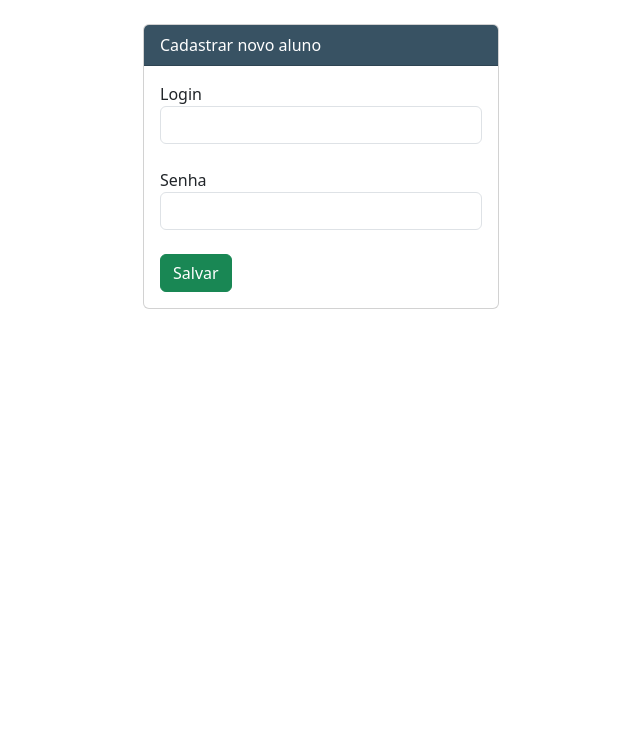
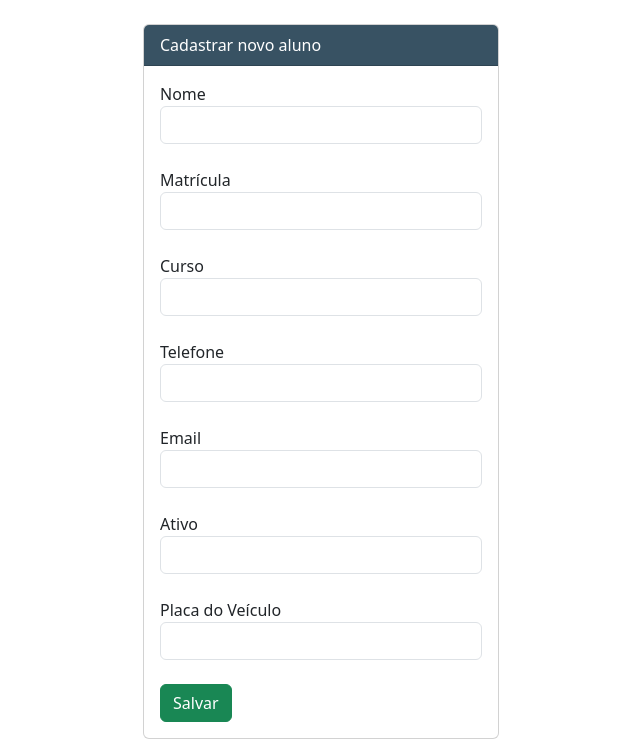
Before and after one commit to marcos01714/TCC, a PHP site: page /alunoNovo.php in a window 1280 px wide. Shown: the part 56-800 px from the top of the page, without its empty margins (319-959 px from the left). Run offline with PHP 8.4, Linux system fonts and the light colour scheme.

Commit message:
Atualização do AlunoNovo 13/03

```diff
--- a/alunoNovo.php
+++ b/alunoNovo.php
@@ -2,29 +2,76 @@
 
 <?php include "cabecalho.php";
 
-if( isset($_POST["Login"])  && isset($_POST["Senha"]) )
+if( isset($_POST['id_aluno']) && !empty($_POST['id_aluno']) &&
+    isset($_POST['nome']) && !empty($_POST['nome']) &&
+    isset($_POST['matricula']) && !empty($_POST['matricula']) &&
+    isset($_POST['curso']) && !empty($_POST['curso']) &&
+    isset($_POST['telefone']) && !empty($_POST['telefone']) &&
+    isset($_POST['email']) && !empty($_POST['email']) &&
+    isset($_POST['ativo']) && !empty($_POST['ativo']) &&
+    isset($_POST['placa_veiculo']) && !empty($_POST['placa_veiculo']) )
 {
 
-    if( empty($_POST["Login"]) )
+   if(empty($_POST["nome"]) )
     {
         echo "<br>
             <div class='alert alert-danger mt-2'>
-                Campo Login não pode estar vazio
+                 Campo nome não pode estar vazio
             </div>";
     }
-    else if(empty($_POST["Senha"]) )
+    else if(empty($_POST["matricula"]) )
     {
         echo "<br>
             <div class='alert alert-danger mt-2'>
-                 Campo senha não pode estar vazio
+                 Campo matrícula não pode estar vazio
+            </div>";
+    }
+    else if(empty($_POST["curso"]) )
+    {
+        echo "<br>
+            <div class='alert alert-danger mt-2'>
+                 Campo curso não pode estar vazio
+            </div>";
+    }
+    else if(empty($_POST["telefone"]) )
+    {
+        echo "<br>
+            <div class='alert alert-danger mt-2'>
+                 Campo telefone não pode estar vazio
+            </div>";
+    }
+    else if(empty($_POST["email"]) )
+    {
+        echo "<br>
+            <div class='alert alert-danger mt-2'>
+                 Campo email não pode estar vazio
+            </div>";
+    }
+    else if(empty($_POST["ativo"]) )
+    {
+        echo "<br>
+            <div class='alert alert-danger mt-2'>
+                 Campo ativo não pode estar vazio
+            </div>";
+    }
+    else if(empty($_POST["placa_veiculo"]) )
+    {
+        echo "<br>
+            <div class='alert alert-danger mt-2'>
+                 Campo placa do veículo não pode estar vazio
             </div>";
     }
     else
     {
         include "conexao.php";
-        $login = $_POST["Login"];
-        $senha = $_POST["Senha"];
-        $query = "INSERT INTO usuario (Login, Senha, Ativo) VALUES ( '$_POST[Login]', '$_POST[Senha]' , 1 ) ";
+        $nome = $row["nome"];
+        $matricula = $row["matricula"];
+        $curso = $row["curso"];
+        $telefone = $row["telefone"];
+        $email = $row["email"];
+        $ativo = $row["ativo"];
+        $placa_veiculo = $row["placa_veiculo"];
+        $query = "INSERT INTO usuario (nome, matricula, curso, telefone, email, ativo, placa_veiculo) VALUES ( '$_POST[nome]', '$_POST[matricula]', '$_POST[curso]', '$_POST[telefone]', '$_POST[email]', '$_POST[ativo]', '$_POST[placa_veiculo]') ";
         $resultado = $conexao->query($query);
         if($resultado)
         {
@@ -38,12 +85,18 @@ if( isset($_POST["Login"])  && isset($_POST["Senha"]) )
                       </div>" ;
             }
         }
-        $login = "";
-        $senha = "";
 
 }
-$login = "";
-$senha = "";
+else
+{
+$nome = "";
+$matricula = "";
+$curso = "";
+$telefone = "";
+$email = "";
+$ativo = "";
+$placa_veiculo = "";
+}
 ?>
 <br>
 <div class="row">
@@ -54,12 +107,27 @@ $senha = "";
                 Cadastrar novo aluno
             </div>
             <div class="card-body">
-                <form action="novo_aluno.php" method="post">
-                    <label>Login</label>
-                    <input class="form-control" type="text" name="Login" value="<?php echo $login; ?>" />
+                <form action="alunoNovo.php" method="post">
+                    <label>Nome</label>
+                    <input class="form-control" type="text" name="nome" value="<?php echo $nome; ?>" />
                     <br>
-                    <label>Senha</label>
-                    <input class="form-control" type="password" name="Senha" value="<?php echo $senha; ?>" />
+                    <label>Matrícula</label>
+                    <input class="form-control" type="text" name="matricula" value="<?php echo $matricula; ?>" />
+                    <br>
+                    <label>Curso</label>
+                    <input class="form-control" type="text" name="curso" value="<?php echo $curso; ?>" />
+                    <br>
+                    <label>Telefone</label>
+                    <input class="form-control" type="text" name="telefone" value="<?php echo $telefone; ?>" />
+                    <br>
+                    <label>Email</label>
+                    <input class="form-control" type="text" name="email" value="<?php echo $email; ?>" />
+                    <br>
+                    <label>Ativo</label>
+                    <input class="form-control" type="text" name="ativo" value="<?php echo $ativo; ?>" />
+                    <br>
+                    <label>Placa do Veículo</label>
+                    <input class="form-control" type="text" name="placa_veiculo" value="<?php echo $placa_veiculo; ?>" />
                     <br>
 
                     <button type='submit' class='btn btn-success'>
```
